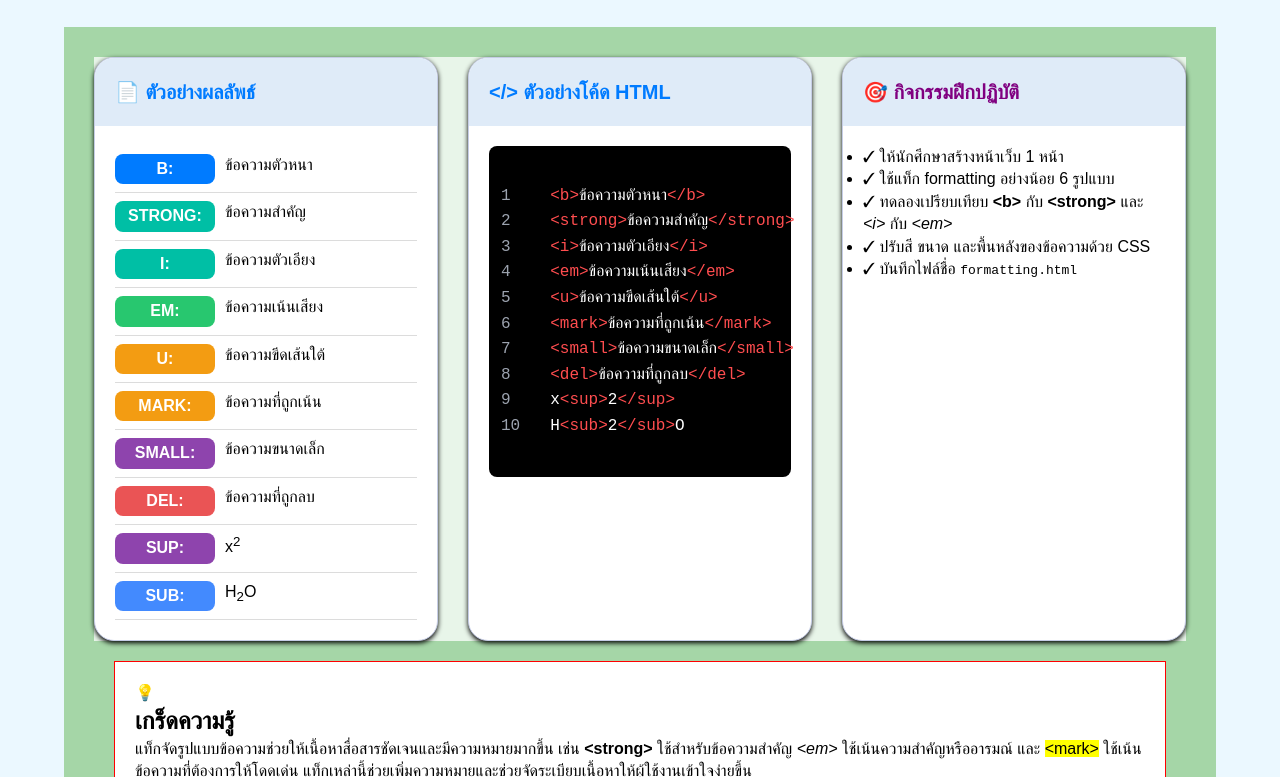
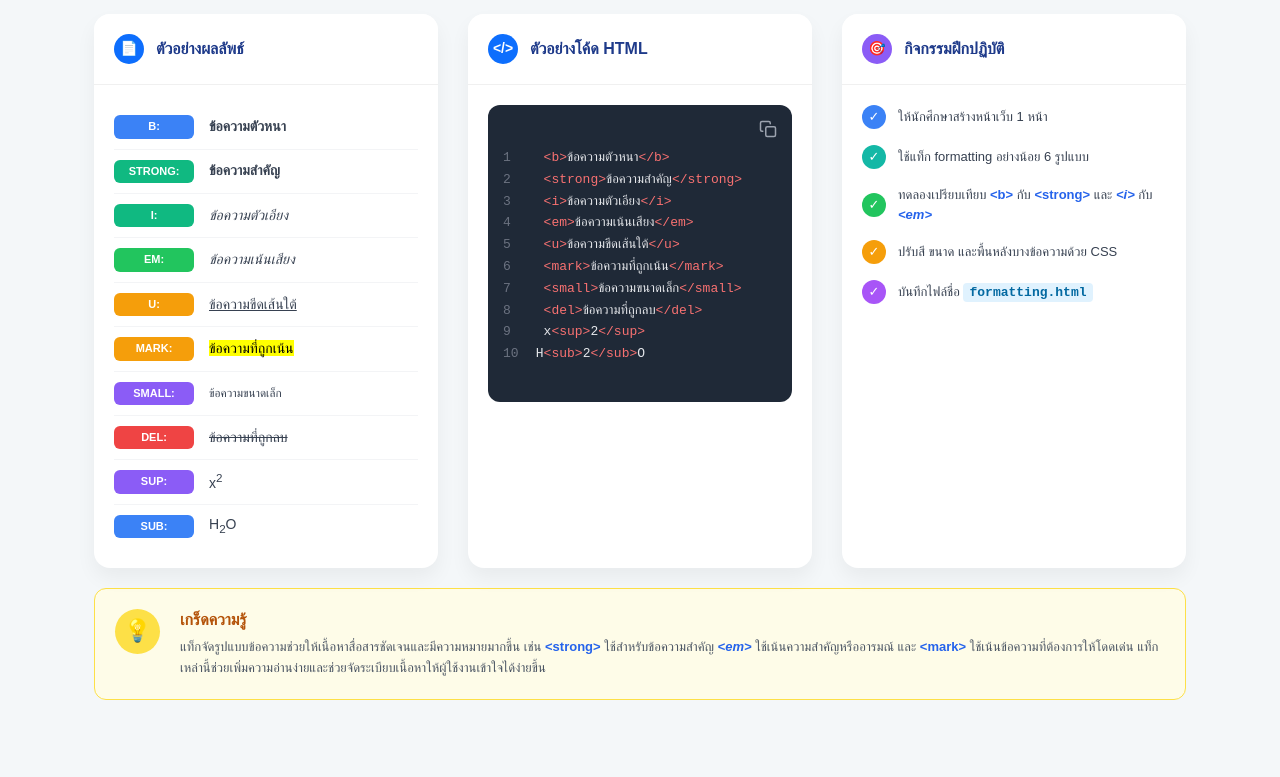
Before and after one commit to queue-kub/Web-Workshop-032, a plain HTML site: page W04-01-formatting.html in a window 1280 px wide. Shown: the part 242-1019 px from the top of the page. After the commit the page ends 982 px from the top, so only its background shows below. Drawn offline with Linux system fonts and the light colour scheme.

Commit message:
FormattingV2

```diff
--- a/W04-01-formatting.html
+++ b/W04-01-formatting.html
@@ -1,20 +1,18 @@
 <!DOCTYPE html>
 <html lang="en">
-
 <head>
     <meta charset="UTF-8">
     <meta name="viewport" content="width=device-width, initial-scale=1.0">
     <title>Formatting</title>
     <link rel="stylesheet" href="css/W04-formatting.css">
 </head>
-
 <body>
     <header>
         <div class="brand">
-            <div class="brand-icon">🧛‍♂️</div>
+            <div class="brand-icon">🎓</div>
             <div class="brand-text">
                 <h2>เรียนรู้เว็บเบื้องต้น</h2>
-                <p>Basic Web Development</p>
+                <p>Web Development Basics</p>
             </div>
         </div>
         <nav>
@@ -25,6 +23,7 @@
         </nav>
     </header>
 
+    <main>
         <div class="hero">
             <div class="hero-icon">&lt;/&gt;</div>
             <div class="hero-text">
@@ -33,77 +32,71 @@
             </div>
         </div>
 
-
         <div class="container">
             <div class="card-grid">
 
-
+                <!-- Card 1: ตัวอย่างผลลัพธ์ -->
                 <div class="card">
                     <div class="card-header">
-                    <span class="card-icon">📄</span> ตัวอย่างผลลัพธ์
+                        <span class="card-icon bg-blue">📄</span> ตัวอย่างผลลัพธ์
                     </div>
-
                     <div class="card-body">
-
                         <div class="format-row">
                             <span class="label b-label">B:</span>
-                        <span class="format-text bold">ข้อความตัวหนา</span>
+                            <span class="format-text"><b>ข้อความตัวหนา</b></span>
                         </div>
-
                         <div class="format-row">
                             <span class="label strong-label">STRONG:</span>
-                        <span class="format-text bold">ข้อความสำคัญ</span>
+                            <span class="format-text"><strong>ข้อความสำคัญ</strong></span>
                         </div>
-
                         <div class="format-row">
                             <span class="label i-label">I:</span>
-                        <span class="format-text italic">ข้อความตัวเอียง</span>
+                            <span class="format-text"><i>ข้อความตัวเอียง</i></span>
                         </div>
-
                         <div class="format-row">
                             <span class="label em-label">EM:</span>
-                        <span class="format-text italic">ข้อความเน้นเสียง</span>
+                            <span class="format-text"><em>ข้อความเน้นเสียง</em></span>
                         </div>
-
                         <div class="format-row">
                             <span class="label u-label">U:</span>
-                        <span class="format-text underline">ข้อความขีดเส้นใต้</span>
+                            <span class="format-text"><u>ข้อความขีดเส้นใต้</u></span>
                         </div>
-
                         <div class="format-row">
                             <span class="label mark-label">MARK:</span>
-                        <span class="format-text mark-text">ข้อความที่ถูกเน้น</span>
+                            <span class="format-text"><mark style="background-color: yellow;">ข้อความที่ถูกเน้น</mark></span>
                         </div>
-
                         <div class="format-row">
                             <span class="label small-label">SMALL:</span>
-                        <span class="format-text small-text">ข้อความขนาดเล็ก</span>
+                            <span class="format-text"><small>ข้อความขนาดเล็ก</small></span>
                         </div>
-
                         <div class="format-row">
                             <span class="label del-label">DEL:</span>
-                        <span class="format-text del-text">ข้อความที่ถูกลบ</span>
+                            <span class="format-text"><del>ข้อความที่ถูกลบ</del></span>
                         </div>
-
                         <div class="format-row">
                             <span class="label sup-label">SUP:</span>
                             <span class="format-text">x<sup>2</sup></span>
                         </div>
-
                         <div class="format-row">
                             <span class="label sub-label">SUB:</span>
                             <span class="format-text">H<sub>2</sub>O</span>
                         </div>
-
                     </div>
                 </div>
 
+                <!-- Card 2: ตัวอย่างโค้ด HTML -->
                 <div class="card">
                     <div class="card-header">
-                    <span class="card-icon">&lt;/&gt;</span> ตัวอย่างโค้ด HTML
+                        <span class="card-icon bg-blue">&lt;/&gt;</span> ตัวอย่างโค้ด HTML
                     </div>
                     <div class="card-body">
                         <div class="code-box">
+                            <div class="copy-icon">
+                                <svg width="18" height="18" viewBox="0 0 24 24" fill="none" stroke="currentColor" stroke-width="2" stroke-linecap="round" stroke-linejoin="round">
+                                    <rect x="9" y="9" width="13" height="13" rx="2" ry="2"></rect>
+                                    <path d="M5 15H4a2 2 0 0 1-2-2V4a2 2 0 0 1 2-2h9a2 2 0 0 1 2 2v1"></path>
+                                </svg>
+                            </div>
                             <pre><code>
 <span class="line-no">1</span>  <span class="html-tag">&lt;b&gt;</span>ข้อความตัวหนา<span class="html-tag">&lt;/b&gt;</span>
 <span class="line-no">2</span>  <span class="html-tag">&lt;strong&gt;</span>ข้อความสำคัญ<span class="html-tag">&lt;/strong&gt;</span>
@@ -114,67 +107,62 @@
 <span class="line-no">7</span>  <span class="html-tag">&lt;small&gt;</span>ข้อความขนาดเล็ก<span class="html-tag">&lt;/small&gt;</span>
 <span class="line-no">8</span>  <span class="html-tag">&lt;del&gt;</span>ข้อความที่ถูกลบ<span class="html-tag">&lt;/del&gt;</span>
 <span class="line-no">9</span>  x<span class="html-tag">&lt;sup&gt;</span>2<span class="html-tag">&lt;/sup&gt;</span>
-<span class="line-no">10</span>  H<span class="html-tag">&lt;sub&gt;</span>2<span class="html-tag">&lt;/sub&gt;</span>O
+<span class="line-no">10</span> H<span class="html-tag">&lt;sub&gt;</span>2<span class="html-tag">&lt;/sub&gt;</span>O
                             </code></pre>
                         </div>
                     </div>
                 </div>
 
+                <!-- Card 3: กิจกรรมฝึกปฏิบัติ -->
                 <div class="card">
                     <div class="card-header">
-                    <span class="card-icon">🎯</span> <span class="purple-text">กิจกรรมฝึกปฏิบัติ</span>
+                        <span class="card-icon bg-purple">🎯</span> กิจกรรมฝึกปฏิบัติ
                     </div>
                     <div class="card-body">
                         <ul class="activity-list">
                             <li>
-                            <span class="check">✓</span>
+                                <span class="check check-blue">✓</span>
                                 <span>ให้นักศึกษาสร้างหน้าเว็บ 1 หน้า</span>
                             </li>
                             <li>
-                            <span class="check">✓</span>
+                                <span class="check check-teal">✓</span>
                                 <span>ใช้แท็ก formatting อย่างน้อย 6 รูปแบบ</span>
                             </li>
                             <li>
-                            <span class="check">✓</span>
-                            <span>ทดลองเปรียบเทียบ <b>&lt;b&gt;</b> กับ <strong>&lt;strong&gt;</strong> และ
-                                <i>&lt;i&gt;</i> กับ <em>&lt;em&gt;</em></span>
+                                <span class="check check-green">✓</span>
+                                <span>ทดลองเปรียบเทียบ <b class="tag-blue">&lt;b&gt;</b> กับ <strong class="tag-blue">&lt;strong&gt;</strong> และ <i class="tag-blue">&lt;i&gt;</i> กับ <em class="tag-blue">&lt;em&gt;</em></span>
                             </li>
                             <li>
-                            <span class="check">✓</span>
-                            <span>ปรับสี ขนาด และพื้นหลังของข้อความด้วย CSS</span>
+                                <span class="check check-orange">✓</span>
+                                <span>ปรับสี ขนาด และพื้นหลังบางข้อความด้วย CSS</span>
                             </li>
                             <li>
-                            <span class="check">✓</span>
-                            <span>บันทึกไฟล์ชื่อ <code class="inline-code">formatting.html</code></span>
+                                <span class="check check-purple">✓</span>
+                                <span>บันทึกไฟล์ชื่อ <code class="inline-code-blue">formatting.html</code></span>
                             </li>
                         </ul>
                     </div>
                 </div>
 
-
             </div>
 
-
-
-        </section>
-
+            <!-- Tip Box -->
             <section class="tip-box">
                 <div class="tip-icon">💡</div>
                 <div class="tip-content">
                     <h2>เกร็ดความรู้</h2>
                     <p>
                         แท็กจัดรูปแบบข้อความช่วยให้เนื้อหาสื่อสารชัดเจนและมีความหมายมากขึ้น เช่น
-                    <strong>&lt;strong&gt;</strong> ใช้สำหรับข้อความสำคัญ
-                    <em>&lt;em&gt;</em> ใช้เน้นความสำคัญหรืออารมณ์ และ
-                    <mark>&lt;mark&gt;</mark> ใช้เน้นข้อความที่ต้องการให้โดดเด่น
-                    แท็กเหล่านี้ช่วยเพิ่มความหมายและช่วยจัดระเบียบเนื้อหาให้ผู้ใช้งานเข้าใจง่ายขึ้น
+                        <strong class="tag-blue">&lt;strong&gt;</strong> ใช้สำหรับข้อความสำคัญ
+                        <em class="tag-blue">&lt;em&gt;</em> ใช้เน้นความสำคัญหรืออารมณ์ และ
+                        <span class="tag-blue">&lt;mark&gt;</span> ใช้เน้นข้อความที่ต้องการให้โดดเด่น
+                        แท็กเหล่านี้ช่วยเพิ่มความอ่านง่ายและช่วยจัดระเบียบเนื้อหาให้ผู้ใช้งานเข้าใจได้ง่ายขึ้น
                     </p>
                 </div>
             </section>
 
+        </div>
     </main>
-    </div>
 
 </body>
-
 </html>
--- a/css/W04-formatting.css
+++ b/css/W04-formatting.css
@@ -6,30 +6,18 @@
 
 body {
   font-family: Arial, sans-serif;
-  background-color: #ebf8ff;
-
+  background-color: #f4f7f9;
   line-height: 1.4;
-}
-
-footer,
-/* .hero, */
-/* .card, */
-.tip-box {
-  border: 1px solid red;
-  background-color: white;
-  margin: 20px;
-  padding: 20px;
 }
 
 /* ======================
 Header / Navigation
 =========================*/
 header {
-  background: linear-gradient(to right, #014ff8, #15bafc);
+  background: #0d6efd;
   padding: 20px;
   color: white;
-  box-shadow: 0px 4px 12px black;
-
+  box-shadow: 0px 4px 12px rgba(0,0,0,0.1);
   display: flex;
   justify-content: space-between;
   align-items: center;
@@ -38,21 +26,28 @@ header {
 .brand {
   display: flex;
   align-items: center;
-  gap: 10px;
+  gap: 12px;
 }
 
 .brand-icon {
-  font-size: 50px;
+  font-size: 40px;
+}
+
+.brand-text h2 {
+  font-size: 20px;
+  margin-bottom: 4px;
 }
 
 .brand-text p {
   font-size: 12px;
+  opacity: 0.9;
 }
 
 nav a {
   color: white;
   text-decoration: none;
-  margin: 15px;
+  margin: 0 15px;
+  font-size: 14px;
 }
 
 nav a:hover {
@@ -62,37 +57,41 @@ nav a:hover {
 /* ======================
        Hero Section
 =========================*/
-
 .hero {
-  padding: 45px 80px 30px;
+  max-width: 1200px;
+  width: 90%;
+  margin: 0 auto;
+  padding: 45px 30px 20px;
   display: flex;
   align-items: center;
   gap: 20px;
 }
 
 .hero-icon {
-  /* background-color: #014ff8; */
-  background: linear-gradient(135deg, #014ff8, #15bafc);
-  padding: 20px;
-  border-radius: 20%;
-
+  background: #0d6efd;
+  padding: 15px;
+  border-radius: 16px;
   color: white;
-  font-size: 30px;
+  font-size: 36px;
   font-weight: bold;
+  box-shadow: 0 8px 16px rgba(13, 110, 253, 0.3);
+  width: 70px;
+  height: 70px;
+  display: flex;
+  justify-content: center;
+  align-items: center;
 }
 
-.hero-text {
-
-}
 .hero-text h1 {
-  color: rgb(0, 0, 143);
-  font-size: 40px;
-}
-.hero-text p {
-  color: gray;
-  font-size: 20px;
+  color: #1e3a8a;
+  font-size: 32px;
+  margin-bottom: 8px;
 }
 
+.hero-text p {
+  color: #6b7280;
+  font-size: 16px;
+}
 
 /* ======================
       Main Section
@@ -101,118 +100,225 @@ nav a:hover {
   max-width: 1200px;
   width: 90%;
   margin: 0 auto;
-  padding: 30px;
-
-  background-color: #a5d6a7;
+  padding: 20px 30px 40px;
 }
 
 .card-grid {
   display: grid;
-  /* grid-template-columns: 1fr 1fr 1fr; */
   grid-template-columns: repeat(3, 1fr);
-
-  background-color: #e8f5e9;
-
   gap: 30px;
 }
 
 .card {
   background-color: white;
-  /* padding: 40px 30px 60px; */
-
-  border-radius: 20px;
-  border: 1px solid rgb(198, 205, 230);
-
-  overflow: hidden; /*ซ่อนที่มันล้นออกมา*/
-
-  box-shadow: 0 2px 5px black;
-
+  border-radius: 16px;
+  border: none;
+  overflow: hidden;
+  box-shadow: 0 10px 20px rgba(0,0,0,0.05);
 }
 
 .card-header {
-  background-color: #dfebf8;
-  color: #007bff;
+  background-color: white;
+  color: #1e3a8a;
   font-weight: bold;
-  font-size: 20px;
-
+  font-size: 16px;
   padding: 20px;
+  display: flex;
+  align-items: center;
+  gap: 12px;
+  border-bottom: 1px solid #f0f0f0;
 }
 
-.card-header-icon {
+.card-icon {
   color: white;
-  background-color: #007bff;
-  border-radius: 50px;
+  width: 30px;
+  height: 30px;
+  display: flex;
+  align-items: center;
+  justify-content: center;
+  border-radius: 50%;
+  font-size: 14px;
+}
 
-  font-size: 30px;
-  padding: 10px;
-}
+.bg-blue { background-color: #0d6efd; }
+.bg-purple { background-color: #8b5cf6; }
 
 .card-body {
   padding: 20px;
 }
 
+/* ======================
+      Card 1 (Results)
+=========================*/
 .format-row {
-  padding: 8px 0;
-  border-bottom: 1px solid rgb(220,220,220);
-
+  padding: 10px 0;
+  border-bottom: 1px solid #f3f4f6;
   display: grid;
-  grid-template-columns: 100px 1fr;
-  gap: 10px;
+  grid-template-columns: 80px 1fr;
+  gap: 15px;
+  align-items: center;
+}
+.format-row:last-child {
+  border-bottom: none;
 }
 
 .label {
-  /* background-color: rgb(128, 228, 241); */
   color: white;
   padding: 4px 8px;
-  border-radius: 8px;
+  border-radius: 6px;
+  text-align: center;
+  font-weight: bold;
+  font-size: 11px;
+}
 
-  text-align: center;
+.b-label {background-color: #3b82f6;}
+.strong-label {background-color: #10b981;}
+.i-label {background-color: #10b981;}
+.em-label {background-color: #22c55e;}
+.u-label {background-color: #f59e0b;}
+.mark-label {background-color: #f59e0b;}
+.small-label {background-color: #8b5cf6;}
+.del-label {background-color: #ef4444;}
+.sup-label {background-color: #8b5cf6;}
+.sub-label {background-color: #3b82f6;}
+
+.format-text {
+  font-size: 14px;
+  color: #374151;
+}
+
+/* ======================
+      Card 2 (Code)
+=========================*/
+.code-box {
+  background-color: #1f2937;
+  padding: 15px;
+  border-radius: 12px;
+  overflow-x: auto;
+  position: relative;
+}
+
+.copy-icon {
+  position: absolute;
+  top: 15px;
+  right: 15px;
+  color: #9ca3af;
+  cursor: pointer;
+  display: flex;
+  align-items: center;
+  justify-content: center;
+  transition: color 0.2s ease;
+}
+
+.copy-icon:hover {
+  color: white;
+}
+
+pre {
+  font-size: 13px;
+  line-height: 1.6;
+  color: #e5e7eb;
+  font-family: Consolas, Monaco, monospace;
+  margin-top: 5px;
+}
+
+.line-no {
+  color: #6b7280;
+  display: inline-block;
+  width: 25px;
+  user-select: none;
+}
+
+.html-tag {
+  color: #f87171;
+  font-weight: normal;
+}
+
+/* ======================
+      Card 3 (Activities)
+=========================*/
+.activity-list {
+  list-style: none;
+}
+
+.activity-list li {
+  display: flex;
+  align-items: center;
+  gap: 12px;
+  margin-bottom: 16px;
+  font-size: 13px;
+  color: #374151;
+  line-height: 1.5;
+}
+
+/* วงกลมเครื่องหมายถูก ปรับขนาดใหญ่ขึ้น (24px) */
+.check {
+  color: white;
+  width: 24px;
+  height: 24px;
+  display: flex;
+  align-items: center;
+  justify-content: center;
+  border-radius: 50%;
+  font-size: 13px;
+  flex-shrink: 0;
+}
+
+.check-blue { background-color: #3b82f6; }
+.check-teal { background-color: #14b8a6; }
+.check-green { background-color: #22c55e; }
+.check-orange { background-color: #f59e0b; }
+.check-purple { background-color: #a855f7; }
+
+.inline-code-blue {
+  background-color: #e0f2fe;
+  color: #0369a1;
+  padding: 2px 6px;
+  border-radius: 4px;
+  font-weight: bold;
+  font-family: monospace;
+}
+
+.tag-blue {
+  color: #2563eb;
   font-weight: bold;
 }
 
-.b-label {background-color: #007bff;}
-.strong-label {background-color: #00bfa5;}
-.i-label {background-color: #00bfa5;}
-.em-label {background-color: #28c76f;}
-.u-label {background-color: #f39c12;}
-.mark-label {background-color: #f39c12;}
-.small-label {background-color: #8e44ad;}
-.del-label {background-color: #ea5455;}
-.sup-label {background-color: #8e44ad;}
-.sub-label {background-color: #438afe;}
-
-/* Card-2 */
-.code-box {
-  background-color: black;
-  padding: 12px;
-  border-radius: 8px;
+/* ======================
+      Tip Box
+=========================*/
+.tip-box {
+  background-color: #fefce8;
+  border: 1px solid #fde047;
+  border-radius: 12px;
+  margin-top: 20px;
+  padding: 20px;
+  display: flex;
+  gap: 20px;
+  align-items: flex-start;
 }
 
-pre {
-  font-size: 16px;
-  line-height: 1.6;
-  color: rgb(255, 255, 255);
+.tip-icon {
+  background-color: #fde047;
+  color: white;
+  width: 45px;
+  height: 45px;
+  display: flex;
+  align-items: center;
+  justify-content: center;
+  border-radius: 50%;
+  font-size: 22px;
+  flex-shrink: 0;
 }
 
-.line-no {
-  color: rgb(145, 139, 139);
-
-  display: inline-block;
-  width: 30px;
+.tip-content h2 {
+  color: #b45309;
+  margin-bottom: 6px;
+  font-size: 16px;
 }
 
-.html-tag { color:#ff0000}
-
-/* card 2 */
-.purple-text {
-  color: purple;
+.tip-content p {
+  color: #4b5563;
+  font-size: 13px;
+  line-height: 1.6;
 }
-
-.html-tag {
-    color: #ff4d4f; /
-    font-weight: 600;
-}
-
-.line-no {
-    color: #9ca3af;
-}
```
Lines whose indentation alone changed are shown as unchanged.
